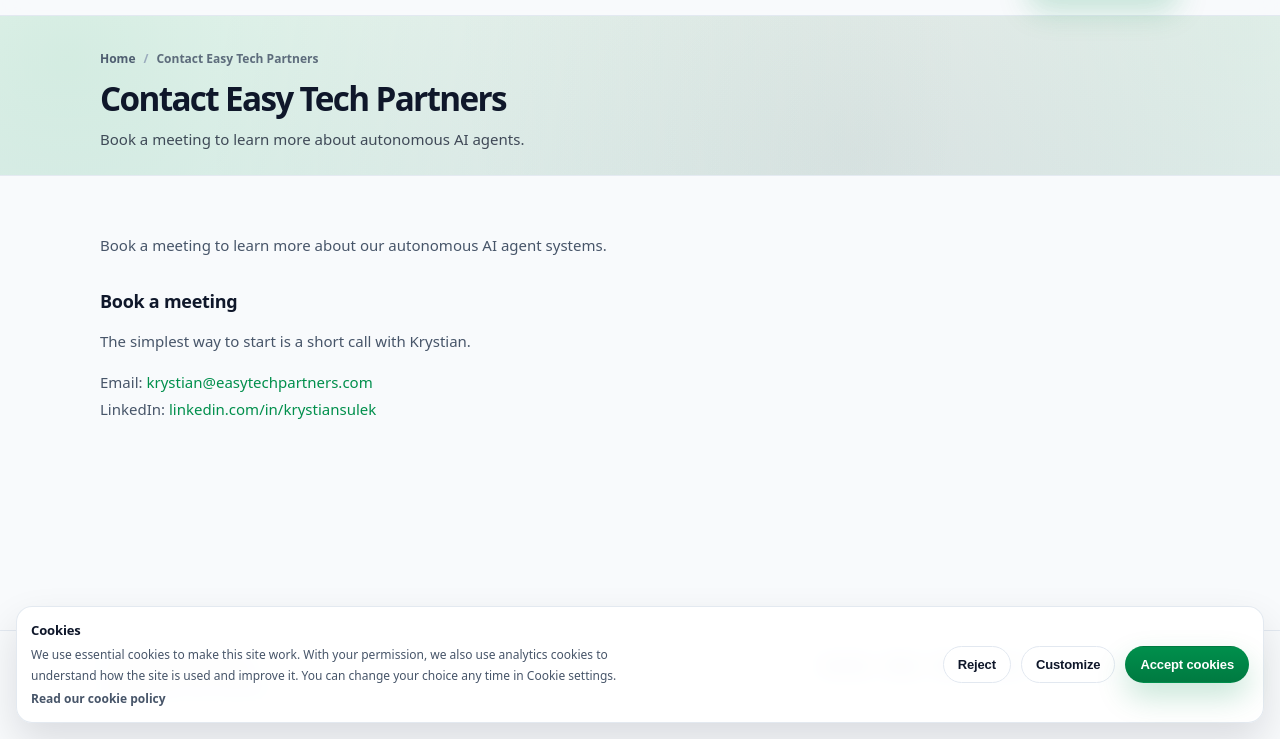
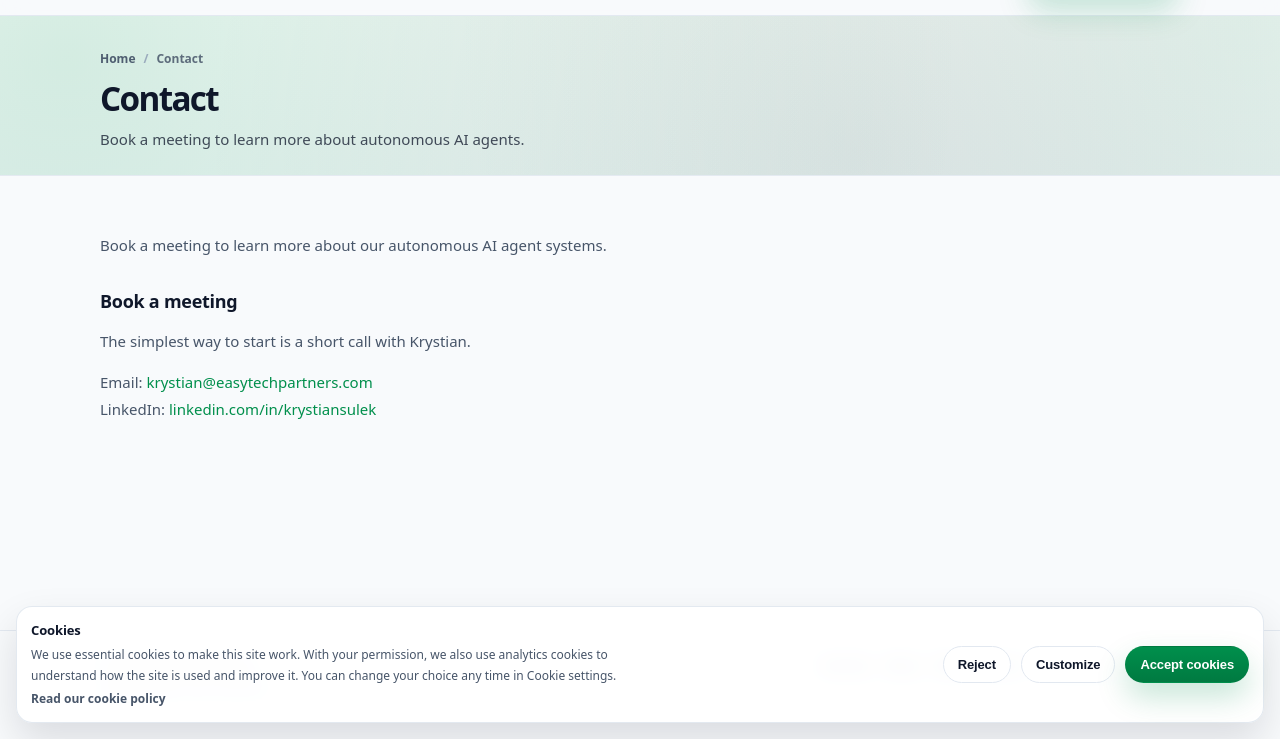
Before and after one commit to etp-krystian/sisivo-com, an Eleventy site: page src/contact-us.md in a window 1280 px wide. Shown: the part 61-800 px from the top of the page. Built offline with nearby package versions, Linux system fonts and the light colour scheme; Eleventy itself is replaced by a stand-in of ours; files that its build step writes are made by us from their sources.

Commit message:
Publish changes

```diff
--- a/src/contact-us.md
+++ b/src/contact-us.md
@@ -1,6 +1,6 @@
 ---
 layout: base
-title: Contact Easy Tech Partners
+title: Contact
 description: Book a meeting to learn more about autonomous AI agents.
 ---
 
```
Also changed, not shown: 14 other files.
